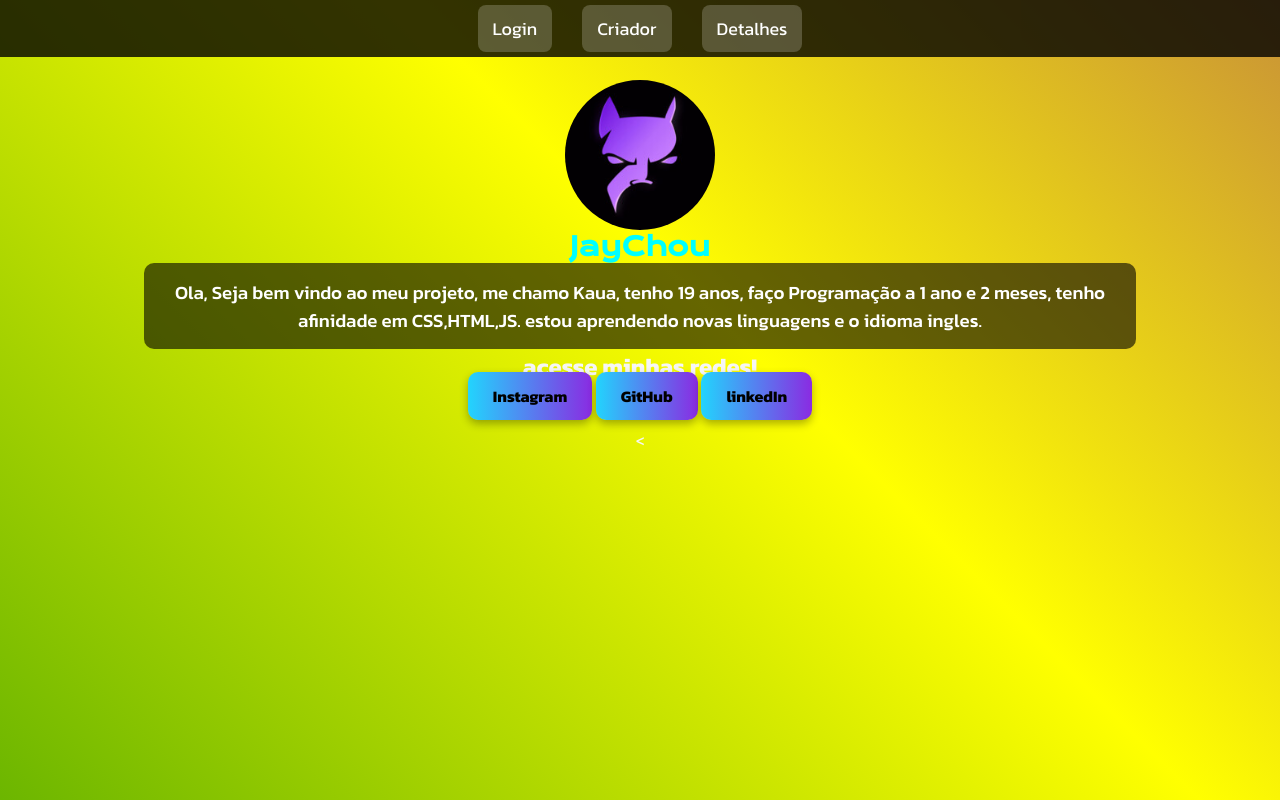
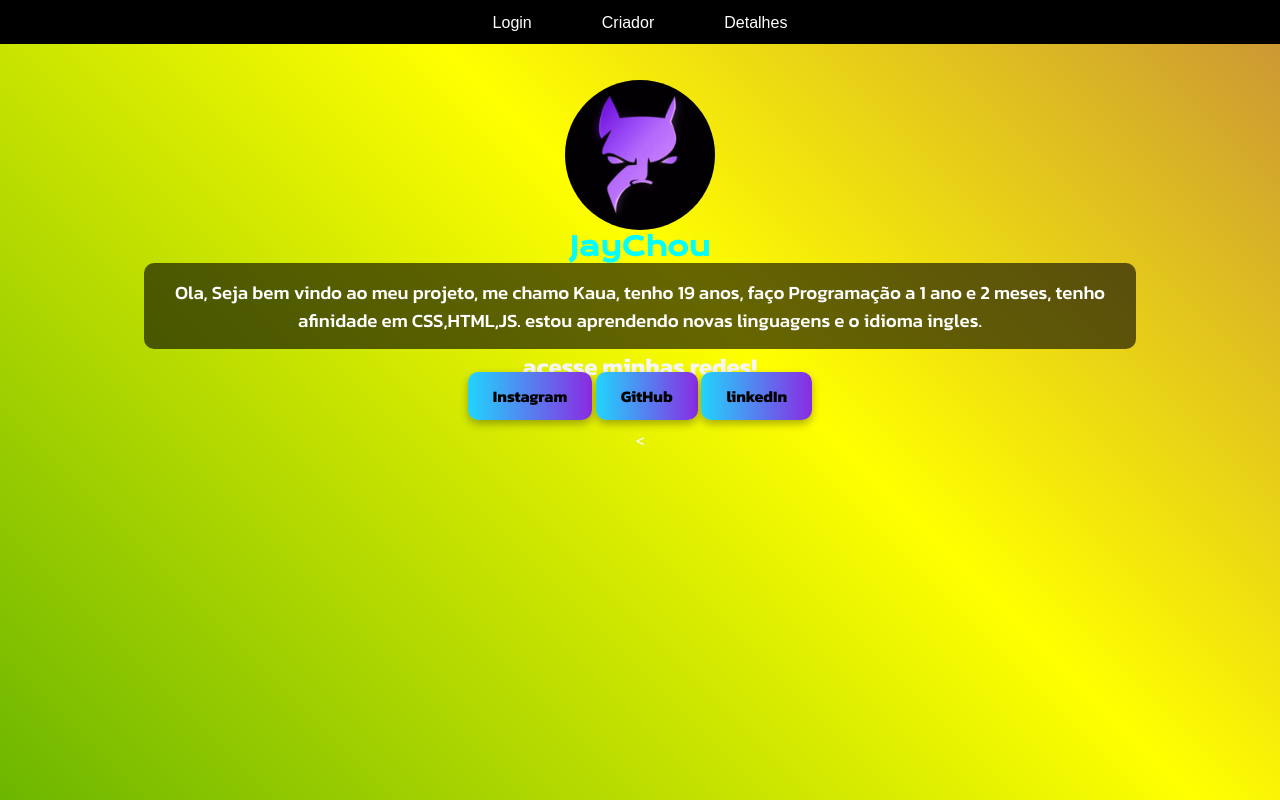
Before and after one commit to JayChouJR/jayjay, a plain HTML site: page index3.html in a window 1280 px wide. Drawn offline with nearby package versions, Linux system fonts and the light colour scheme; a web font is replaced by a local one.

Commit message:
Update style3.css

```diff
--- a/style3.css
+++ b/style3.css
@@ -27,9 +27,8 @@
 }
 
 .menu {
-    flex-direction: row;
-    background-color: rgba(0, 0, 0, 0.8);
-    padding: 15px 0;
+    background-color: #000000;
+    padding: 10px 0;
     position: fixed;
     width: 100%;
     top: 0;
@@ -38,32 +37,30 @@
 }
 
 .menu ul {
-     flex-direction: row;
+    list-style-type: none;
     display: flex;
     justify-content: center;
-    list-style: none;
-    flex-wrap: wrap;
+    margin: 0;
+    padding: 0;
 }
 
 .menu li {
-     flex-direction: row;
-    margin: 0 15px;
+    margin: 0 20px;
 }
 
 .menu a {
-     flex-direction: row;
     text-decoration: none;
     color: white;
-    font-size: 18px;
+    font-family: Arial, sans-serif;
+    font-size: 16px;
     padding: 10px 15px;
-    border-radius: 8px;
-    transition: 0.3s ease;
-    background: rgba(255, 255, 255, 0.2);
+    border-radius: 5px;
+    transition: background-color 0.3s ease, color 0.3s ease;
 }
 
 .menu a:hover {
-     flex-direction: row;
-    background: rgba(255, 255, 255, 0.5);
+    background-color: #4B0082;
+    color: rgb(236, 236, 236);
 }
 
 .image-section {
```
